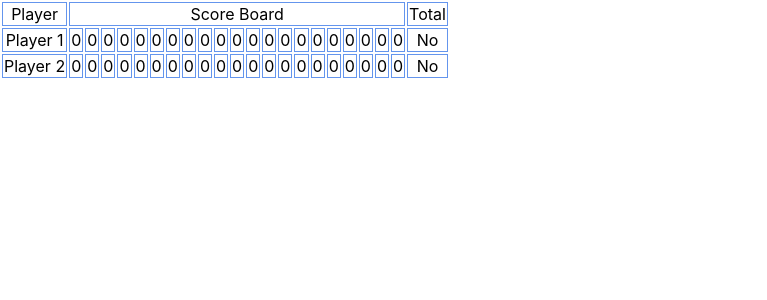
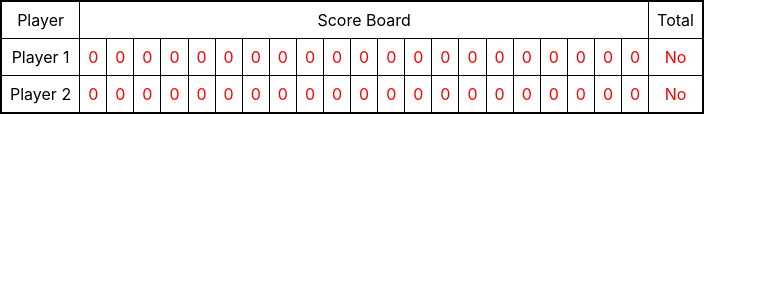
Before and after one commit to MarreTeint/Bowling, a React (Create React App) app in the folder bowling-app/: page / in a window 1280 px wide. Shown: the top 300 px of the page, without its empty margins (0-767 px from the left). Built offline with nearby package versions, Linux system fonts and the light colour scheme.

Commit message:
Score board design change
Added black borders, thick exterior borders, red score text and black infos text

```diff
--- a/bowling-app/src/App.css
+++ b/bowling-app/src/App.css
@@ -37,10 +37,24 @@
   }
 }
 
-td, th {
-  border: thin solid #6495ed;
-;
-  }
+table {
+  border-collapse: collapse;
+  width: auto;
+  border: 2px solid black;
+  color: red;
+}
+
+th, td {
+  text-align: center;
+  padding: 8px;
+  border: 1px solid black;
+  color: red;
+}
+
+.blackText {
+  color: black;
+}
+
 /* .scoreboard{
   display: flex;
   flex-direction: row;
--- a/bowling-app/src/build/ScoreBoard.js
+++ b/bowling-app/src/build/ScoreBoard.js
@@ -1,5 +1,6 @@
 import { jsx as _jsx, jsxs as _jsxs } from "react/jsx-runtime";
 import React from "react";
+
 var __assign = (this && this.__assign) || function () {
     __assign = Object.assign || function(t) {
         for (var s, i = 1, n = arguments.length; i < n; i++) {
@@ -15,7 +16,7 @@ var __assign = (this && this.__assign) || function () {
 export default function ScoreBoards(props) {
     var _a = React.useState(props.playerList), playerList = _a[0], setPlayerList = _a[1];
     var _b = React.useState(props.scoreList), scoreList = _b[0], setScoreList = _b[1];
-    return (_jsx("div", __assign({ className: "scoreboard" }, { children: _jsxs("table", { children: [_jsxs("thead", { children: [_jsx("td", { children: "Player " }), _jsx("td", __assign({ colSpan: 21 }, { children: " Score Board" })), _jsx("td", { children: "Total " })] }), _jsxs("tbody", { children: [_jsx(PLayerSCoreBoards, { PlayerName: playerList[0], PlayerSCore: scoreList[0] }), _jsx(PLayerSCoreBoards, { PlayerName: playerList[1], PlayerSCore: scoreList[1] })] })] }) })));
+    return (_jsx("div", __assign({ className: "scoreboard" }, { children: _jsxs("table", { children: [_jsxs("thead", { children: [_jsx("td", __assign({ className: "blackText" }, { children: "Player " })), _jsx("td", __assign({ className: "blackText", colSpan: 21 }, { children: " Score Board" })), _jsx("td", __assign({ className: "blackText" }, { children: "Total " }))] }), _jsxs("tbody", { children: [_jsx(PLayerSCoreBoards, { PlayerName: playerList[0], PlayerSCore: scoreList[0] }), _jsx(PLayerSCoreBoards, { PlayerName: playerList[1], PlayerSCore: scoreList[1] })] })] }) })));
 }
 function PLayerSCoreBoards(props) {
     var PlayerSCore = props.PlayerSCore;
@@ -24,5 +25,5 @@ function PLayerSCoreBoards(props) {
     var Score = PlayerSCore.map(function (score) {
         return _jsx("td", { children: score });
     });
-    return (_jsxs("tr", __assign({ className: "scoreboard" }, { children: [_jsx("td", __assign({ scope: "row" }, { children: PlayerName })), Score, _jsx("td", { children: "No" })] })));
+    return (_jsxs("tr", __assign({ className: "scoreboard" }, { children: [_jsx("td", __assign({ scope: "row", className: "blackText" }, { children: PlayerName })), Score, _jsx("td", { children: "No" })] })));
 }
```
Also changed, not shown: bowling-app/src/ScoreBoard.tsx (+4 -7 lines), bowling-app/src/index.css (line endings or trailing spaces).
